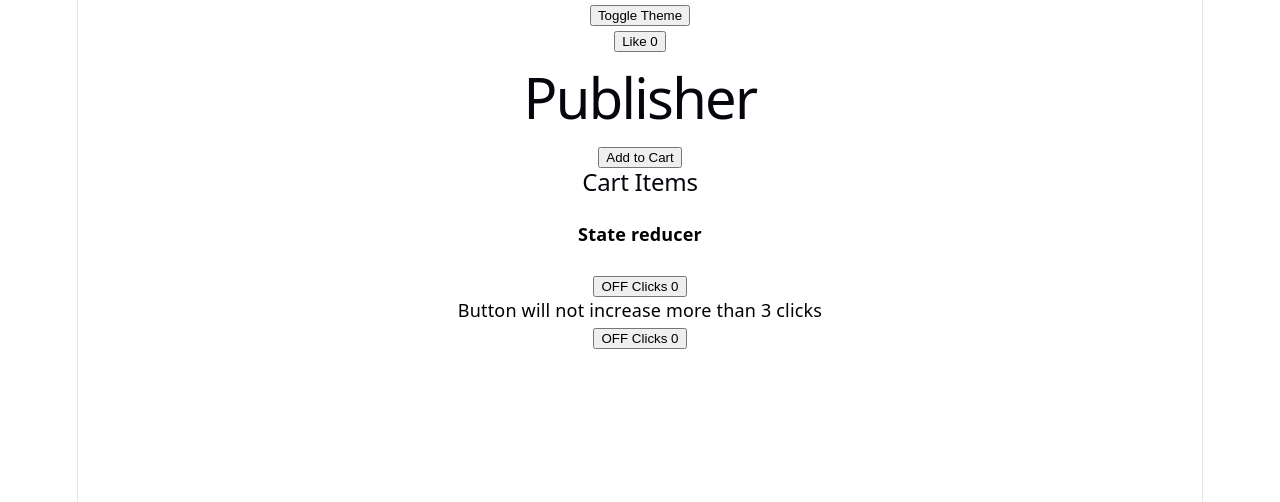
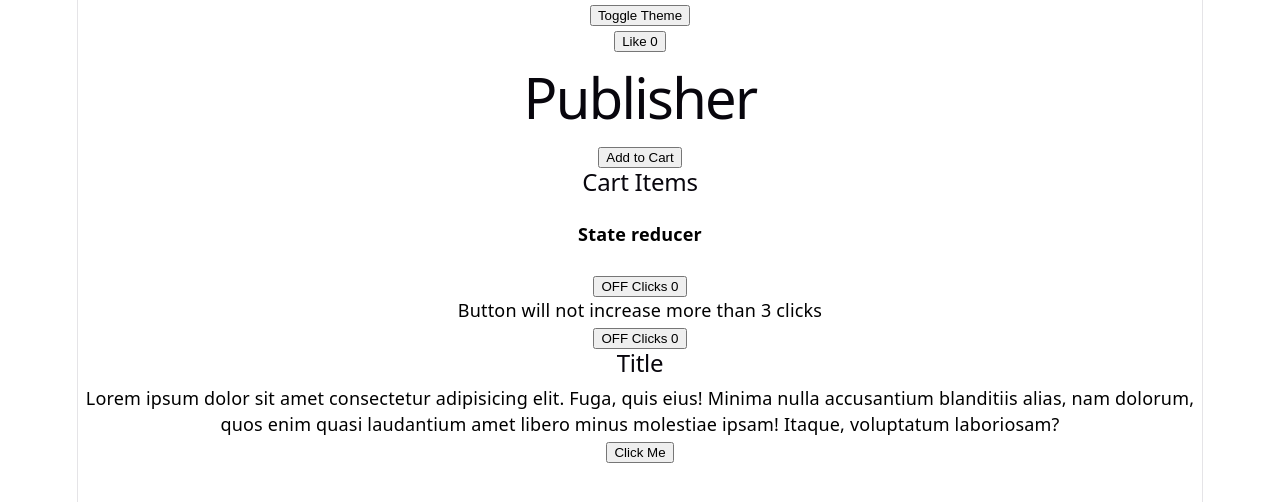
Before and after one commit to VimalDev-Suriya/react-design-pattern, a React (Vite) app in the folder frontend/react-design-patterns/: page / in a window 1280 px wide. Shown: the top 502 px of the page. Built offline with nearby package versions, Linux system fonts and the light colour scheme.

Commit message:
Slot Pattern in React

```diff
--- /dev/null
+++ b/frontend/react-design-patterns/src/09-slot-pattern/default/Card.tsx
@@ -0,0 +1,7 @@
+import type React from 'react';
+
+const Card: React.FC<React.PropsWithChildren> = ({ children }) => {
+  return <div>{children}</div>;
+};
+
+export default Card;
--- /dev/null
+++ b/frontend/react-design-patterns/src/09-slot-pattern/default/CardContainer.tsx
@@ -0,0 +1,20 @@
+import Card from './Card';
+
+const CardContainer = () => {
+  return (
+    <div>
+      <Card>
+        <h2>Title</h2>
+        <p>
+          Lorem ipsum dolor sit amet consectetur adipisicing elit. Fuga, quis
+          eius! Minima nulla accusantium blanditiis alias, nam dolorum, quos
+          enim quasi laudantium amet libero minus molestiae ipsam! Itaque,
+          voluptatum laboriosam?
+        </p>
+        <button>Click Me</button>
+      </Card>
+    </div>
+  );
+};
+
+export default CardContainer;
--- /dev/null
+++ b/frontend/react-design-patterns/src/09-slot-pattern/named-slot-map/Card.tsx
@@ -0,0 +1,19 @@
+import type React from 'react';
+
+interface Card {
+  cardHeader: React.ReactNode;
+  cardBody: React.ReactNode;
+  cardFooter: React.ReactNode;
+}
+
+const Card: React.FC<{ slots: Card }> = ({ slots }) => {
+  return (
+    <div>
+      <div className="card-header">{slots.cardHeader}</div>
+      <div className="card-body">{slots.cardBody}</div>
+      <div className="card-footer">{slots.cardFooter}</div>
+    </div>
+  );
+};
+
+export default Card;
--- /dev/null
+++ b/frontend/react-design-patterns/src/09-slot-pattern/named-slot-map/CardContainer.tsx
@@ -0,0 +1,29 @@
+import Card from './Card';
+
+const CardHeader = () => <h2>Title</h2>;
+
+const CardBody = () => (
+  <p>
+    Lorem ipsum dolor sit amet consectetur adipisicing elit. Fuga, quis eius!
+    Minima nulla accusantium blanditiis alias, nam dolorum, quos enim quasi
+    laudantium amet libero minus molestiae ipsam! Itaque, voluptatum laboriosam?
+  </p>
+);
+
+const CardFooter = () => <button>Click Me</button>;
+
+const CardContainer = () => {
+  return (
+    <div>
+      <Card
+        slots={{
+          cardHeader: <CardHeader />,
+          cardBody: <CardBody />,
+          cardFooter: <CardFooter />,
+        }}
+      />
+    </div>
+  );
+};
+
+export default CardContainer;
--- /dev/null
+++ b/frontend/react-design-patterns/src/09-slot-pattern/named-slot/Card.tsx
@@ -0,0 +1,19 @@
+import type React from 'react';
+
+interface Card {
+  cardHeader: React.ReactNode;
+  cardBody: React.ReactNode;
+  cardFooter: React.ReactNode;
+}
+
+const Card: React.FC<Card> = ({ cardHeader, cardBody, cardFooter }) => {
+  return (
+    <div>
+      <div className="card-header">{cardHeader}</div>
+      <div className="card-body">{cardBody}</div>
+      <div className="card-footer">{cardFooter}</div>
+    </div>
+  );
+};
+
+export default Card;
--- /dev/null
+++ b/frontend/react-design-patterns/src/09-slot-pattern/named-slot/CardContainer.tsx
@@ -0,0 +1,27 @@
+import Card from './Card';
+
+const CardHeader = () => <h2>Title</h2>;
+
+const CardBody = () => (
+  <p>
+    Lorem ipsum dolor sit amet consectetur adipisicing elit. Fuga, quis eius!
+    Minima nulla accusantium blanditiis alias, nam dolorum, quos enim quasi
+    laudantium amet libero minus molestiae ipsam! Itaque, voluptatum laboriosam?
+  </p>
+);
+
+const CardFooter = () => <button>Click Me</button>;
+
+const CardContainer = () => {
+  return (
+    <div>
+      <Card
+        cardHeader={<CardHeader />}
+        cardBody={<CardBody />}
+        cardFooter={<CardFooter />}
+      />
+    </div>
+  );
+};
+
+export default CardContainer;
--- a/frontend/react-design-patterns/src/App.tsx
+++ b/frontend/react-design-patterns/src/App.tsx
@@ -1,12 +1,14 @@
-import ProductsContainer from './04-hof-hoc-pattern/Issue/ProductsContainer';
-import HigerOrderComp from './04-hof-hoc-pattern/Fix/HigherOrderComp';
-import CustomeHoodContainer from './05-custom-hooks/CustomeHookContainer';
+// import ProductsContainer from './04-hof-hoc-pattern/Issue/ProductsContainer';
+// import HigerOrderComp from './04-hof-hoc-pattern/Fix/HigherOrderComp';
+// import CustomeHoodContainer from './05-custom-hooks/CustomeHookContainer';
 import { useTheme } from './06-context-pattern/hooks/useTheme';
 import LikeButton from './07-optimistic-pattern/LikeButton';
 import CartBadge from './08-pub-sub-pattern/components/subscribers/CartBadge';
 import AddToCartButton from './08-pub-sub-pattern/components/publishers/AddToCartButton';
 import Toggle from './09-state-reducer-pattern/Toggle';
 import { toggleReducer_v2 } from './09-state-reducer-pattern/reducers';
+// import CardContainer from './09-slot-pattern/named-slot/CardContainer';
+import CardContainer from './09-slot-pattern/named-slot-map/CardContainer';
 
 function App() {
   const { isDark, toggleDark } = useTheme();
@@ -23,10 +25,11 @@ function App() {
       {/* <ProductsContainer /> */}
       {/* <CustomeHoodContainer /> */}
 
+      {/* Optimistic Pattern */}
       <button onClick={toggleDark}>Toggle Theme</button>
       <LikeButton initialLike={0} />
 
-{/*  */}
+      {/* PUB SUB Pattern */}
       <AddToCartButton />
       <CartBadge />
 
@@ -35,6 +38,9 @@ function App() {
       <Toggle />
       <p>Button will not increase more than 3 clicks</p>
       <Toggle reducer={toggleReducer_v2} />
+
+      {/* Slot Pattern */}
+      <CardContainer />
     </div>
   );
 }
```
Also changed, not shown: frontend/react-design-patterns/src/09-slot-pattern/README.md (added).
